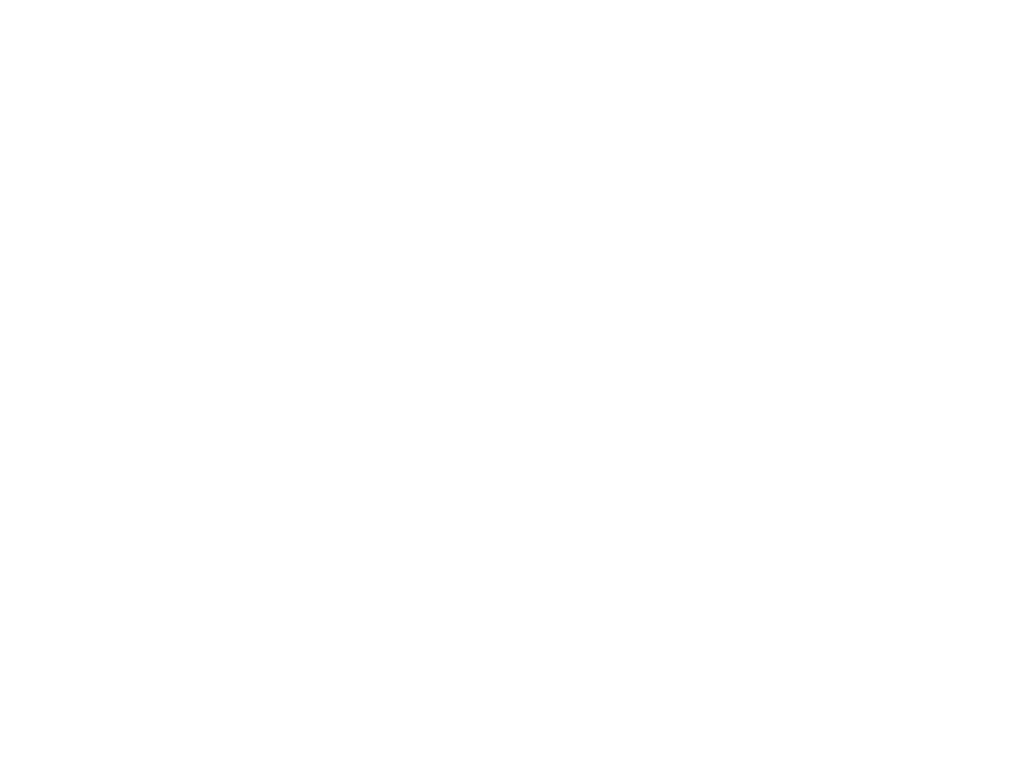
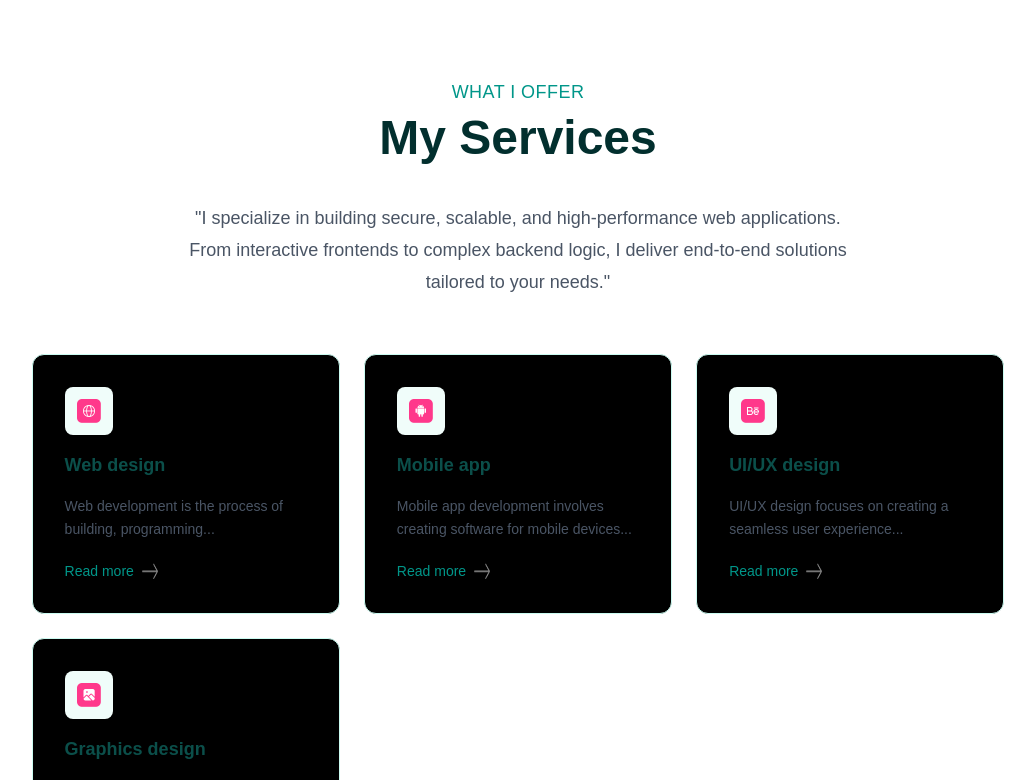
Before and after one commit to chanakaekanayaka/my-portfolio, a Next.js app: page / in a window 1280 px wide. Shown: the part 1540-2320 px from the top of the page, without its empty margins (122-1157 px from the left). Before the commit the page ends 1578 px from the top, so only its background shows below. Built offline with nearby package versions, Linux system fonts and the light colour scheme.

Commit message:
chnages:Services section completed✏️

```diff
--- a/app/components/About.jsx
+++ b/app/components/About.jsx
@@ -16,7 +16,7 @@
         About me
       </h2>
 
-        {/* --- Main Content Container --- */}
+
         <div className='flex flex-col items-center justify-center gap-8'>
 
             {/* --- Description --- */}
@@ -37,7 +37,7 @@
                 {infoList.map(({icon, iconDark, title, description}, index)=>(
                     <li key={index} className='border-[0.5px] border-teal-200
                     rounded-xl p-6 cursor-pointer
-                    hover:-translate-y-2 duration-300 hover:bg-teal-300 hover:shadow-lg
+                    hover:-translate-y-2 duration-300 hover:bg-teal-100 hover:shadow-lg
                     hover:shadow-teal-100/50 bg-teal-80 transition-all'>
 
 
--- /dev/null
+++ b/app/components/Services.jsx
@@ -0,0 +1,76 @@
+import { assets, serviceData } from '@/assets/assets'
+import Image from 'next/image'
+import React from 'react'
+
+const Services = () => {
+  return (
+    <div id='services' className='w-full px-[12%] py-10 scroll-mt-20'>
+
+
+      <h4 className='text-center mb-2 text-lg font-medium
+        text-teal-600 tracking-wide uppercase hover:animate-pulse'>
+        What I offer
+      </h4>
+      <h2 className='text-center text-5xl font-bold text-teal-950 mb-10'>
+        My Services
+      </h2>
+
+      <div className='flex flex-col items-center justify-center gap-8'>
+
+         {/* --- Description --- */}
+         <p className='mb-6 max-w-2xl font-medium text-center
+             text-gray-600 text-lg leading-8'>
+             "I specialize in building secure, scalable,
+             and high-performance web
+             applications. From interactive frontends to complex
+             backend logic, I deliver end-to-end solutions
+             tailored to your needs."
+         </p>
+
+        {/* --- Service Cards Grid --- */}
+
+        <ul className='grid grid-cols-1 sm:grid-cols-2 lg:grid-cols-3
+             gap-6 max-w-6xl w-full mb-8'>
+
+             {serviceData.map(({icon, title, description, link}, index)=>(
+                <li key={index} className='group border border-teal-100
+                rounded-xl p-8 cursor-pointer bg-black
+                hover:-translate-y-2 duration-300 hover:bg-teal-100
+                 hover:border-teal-400 hover:shadow-lg
+                hover:shadow-teal-100/50 transition-all'>
+
+                    {/* Icon */}
+                    <div className='w-12 h-12 flex items-center justify-center
+                     bg-teal-50 rounded-lg mb-4 group-hover:bg-teal-100 transition-colors'>
+                         <Image src={icon} alt='' className='w-6 h-6 object-contain'/>
+                    </div>
+
+                    {/* Content */}
+                    <h3 className='my-4 font-bold text-teal-900 text-lg
+                     group-hover:text-teal-700 transition-colors'>
+                        {title}
+                    </h3>
+                    <p className='text-gray-600 text-sm leading-relaxed
+                     group-hover:text-gray-700'>
+                        {description}
+                    </p>
+
+                    {/* Link with Animated Arrow */}
+                    <a href={link} className='flex items-center gap-2 text-sm
+                    mt-5 font-medium text-teal-600 group-hover:text-teal-800
+                    transition-colors hover:text-black'>
+                         Read more
+                         <Image alt='' src={assets.right_arrow} className='w-4 h-4
+                         transition-transform
+                         duration-300 group-hover:translate-x-1'/>
+                    </a>
+                </li>
+             ))}
+        </ul>
+
+      </div>
+    </div>
+  )
+}
+
+export default Services
--- a/app/page.js
+++ b/app/page.js
@@ -3,6 +3,7 @@
 import About from "./components/About";
 import Header from "./components/Header";
 import Navbae from "./components/Navbae";
+import Services from "./components/Services";
 
 
 
@@ -12,6 +13,7 @@
     <Navbae/>
     <Header/>
     <About/>
+    <Services/>
     </>
 
   );
```
